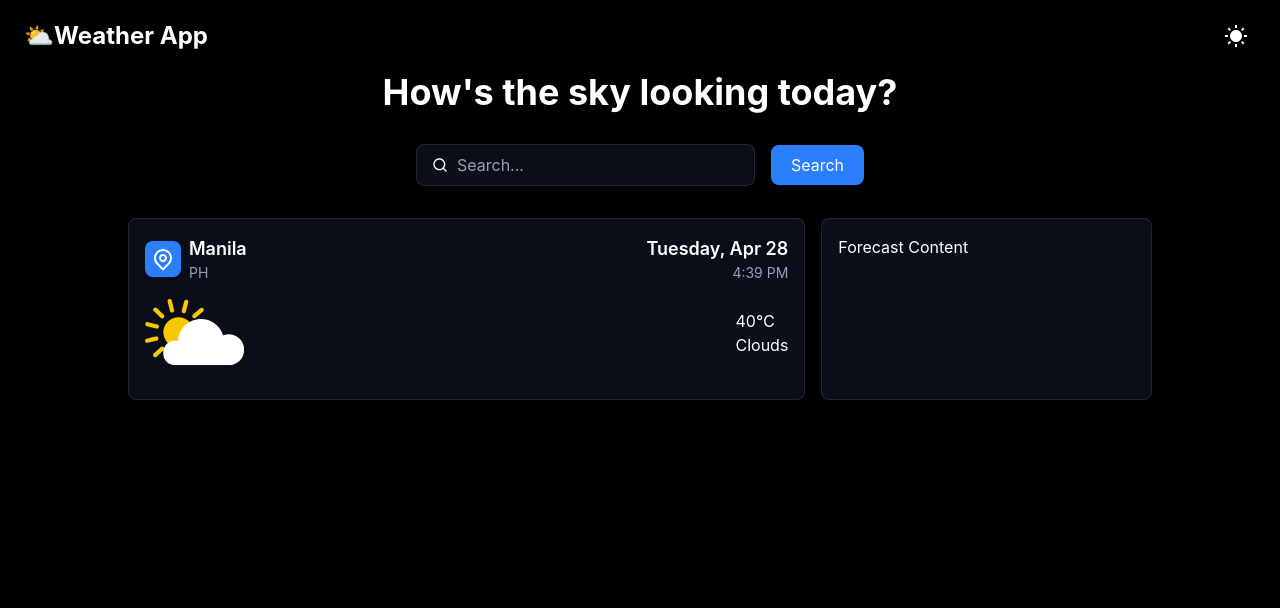
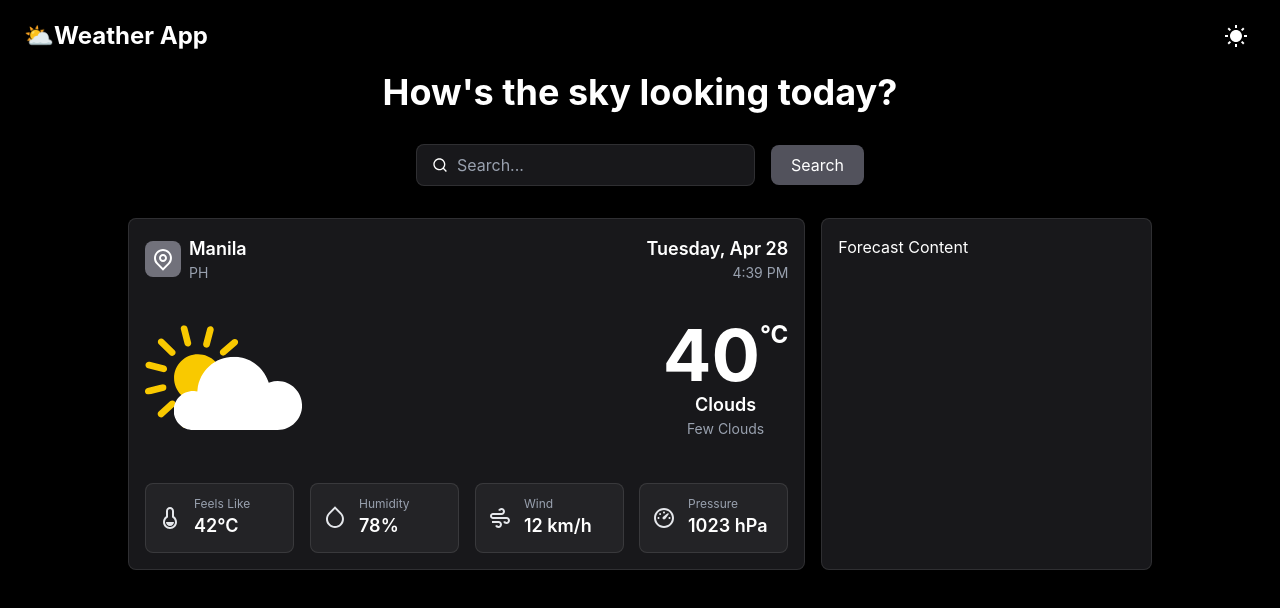
Before and after one commit to ndrxxz/weather-app-react, a React (Vite) app: page / in a window 1280 px wide. Shown: the top 608 px of the page. Built offline with nearby package versions, Linux system fonts and the light colour scheme; no server answers.

Commit message:
finish weather content

```diff
--- a/src/App.jsx
+++ b/src/App.jsx
@@ -1,11 +1,19 @@
 import React, { useEffect, useState } from "react";
-import { RiMapPinLine, RiSearchLine, RiSunFill } from "react-icons/ri";
+import {
+  RiDashboard3Line,
+  RiDropLine,
+  RiMapPinLine,
+  RiSearchLine,
+  RiSunFill,
+  RiTempColdLine,
+  RiWindyLine,
+} from "react-icons/ri";
 import { weatherIcons } from "./weatherIcons";
 
 function App() {
   const [weather, setWeather] = useState(null);
 
-  const apiKey = `97ab2f263763b438f6208e1743a484fe`;
+  const apiKey = `API_KEY`;
   const city = "Manila";
 
   useEffect(() => {
@@ -51,11 +59,11 @@ function App() {
             </span>
             <input
               type="text"
-              className="w-full pl-10 pr-4 py-2 bg-gray-900/60 backdrop-blur-md border border-white/10  rounded-lg text-white placeholder-gray-400 focus:ring-2 focus:ring-gray-400 focus:outline-none shadow-md transition"
+              className="w-full pl-10 pr-4 py-2 bg-zinc-900 backdrop-blur-md border border-white/10  rounded-lg text-white placeholder-gray-400 focus:ring-2 focus:ring-gray-400 focus:outline-none shadow-md transition"
               placeholder="Search..."
             />
           </div>
-          <button className="w-full sm:w-auto bg-blue-500 hover:bg-blue-600 rounded-lg px-5 py-2 transition shadow-md cursor-pointer">
+          <button className="w-full sm:w-auto bg-zinc-600 hover:bg-zinc-500 rounded-lg px-5 py-2 transition shadow-md cursor-pointer">
             Search
           </button>
         </div>
@@ -63,10 +71,10 @@ function App() {
 
       <div className="px-4 mt-8 flex justify-center">
         <div className="grid grid-cols-1 md:grid-cols-3 gap-4 w-full max-w-5xl">
-          <div className="md:col-span-2 bg-gray-900/60 backdrop-blur-md border border-white/10 p-4 rounded-lg">
+          <div className="md:col-span-2 bg-zinc-900 backdrop-blur-md border border-white/10 p-4 rounded-lg space-y-4">
             <div className="flex justify-between items-center gap-4">
               <div className="flex items-center gap-2 min-w-0">
-                <span className="bg-blue-500 p-1.5 sm:p-1.5 rounded-lg">
+                <span className="bg-zinc-500 p-1.5 sm:p-1.5 rounded-lg">
                   <RiMapPinLine className="text-lg sm:text-2xl" />
                 </span>
                 <div>
@@ -76,22 +84,64 @@ function App() {
               </div>
 
               <div className="text-right">
-                <h4 className="text-md sm:text-lg font-semibold">Tuesday, Apr 28</h4>
+                <h4 className="text-md sm:text-lg font-semibold">
+                  Tuesday, Apr 28
+                </h4>
                 <p className="text-xs sm:text-sm text-gray-400">4:39 PM</p>
               </div>
             </div>
 
-            {/* complete the weather data */}
             <div className="flex flex-col items-center sm:flex-row sm:justify-between">
-              <img src={weatherIcons.clouds} alt="weather-icon" className="" />
-              <div className="">
-                <h1 className="">40℃</h1>
-                <h3 className="">Clouds</h3>
+              <img
+                src={weatherIcons.clouds}
+                alt="weather-icon"
+                className="w-32 h-32 sm:w-40 sm:h-40"
+              />
+              <div className="flex flex-col items-center">
+                <h1 className="text-5xl sm:text-7xl font-bold">
+                  40<span className="text-2xl align-top">°C</span>
+                </h1>
+                <h3 className="text-base sm:text-lg font-semibold">Clouds</h3>
+                <h3 className="text-sm text-gray-400">Few Clouds</h3>
+              </div>
+            </div>
+
+            <div className="grid grid-cols-1 sm:grid-cols-2 lg:grid-cols-4 gap-4 mt-6">
+              <div className="flex items-center gap-3 p-3 rounded-lg bg-white/5 border border-white/10 transition-all duration-300 ease-out will-change-transform hover:-translate-y-1 hover:scale-[1.02] hover:bg-white/10">
+                <RiTempColdLine className="text-xl sm:text-2xl text-gray-200" />
+                <div className="flex flex-col leading-tight">
+                  <span className="text-xs text-gray-400">Feels Like</span>
+                  <span className="text-lg font-semibold">42°C</span>
+                </div>
+              </div>
+
+              <div className="flex items-center gap-3 p-3 rounded-lg bg-white/5 border border-white/10 transition-all duration-300 ease-out will-change-transform hover:-translate-y-1 hover:scale-[1.02] hover:bg-white/10">
+                <RiDropLine className="text-xl sm:text-2xl text-gray-200" />
+                <div className="flex flex-col leading-tight">
+                  <span className="text-xs text-gray-400">Humidity</span>
+                  <span className="text-lg font-semibold">78%</span>
+                </div>
+              </div>
+
+              <div className="flex items-center gap-3 p-3 rounded-lg bg-white/5 border border-white/10 transition-all duration-300 ease-out will-change-transform hover:-translate-y-1 hover:scale-[1.02] hover:bg-white/10">
+                <RiWindyLine className="text-xl sm:text-2xl text-gray-200" />
+                <div className="flex flex-col leading-tight">
+                  <span className="text-xs text-gray-400">Wind</span>
+                  <span className="text-lg font-semibold">12 km/h</span>
+                </div>
+              </div>
+
+              <div className="flex items-center gap-3 p-3 rounded-lg bg-white/5 border border-white/10 transition-all duration-300 ease-out will-change-transform hover:-translate-y-1 hover:scale-[1.02] hover:bg-white/10">
+                <RiDashboard3Line className="text-xl sm:text-2xl text-gray-200" />
+                <div className="flex flex-col leading-tight">
+                  <span className="text-xs text-gray-400">Pressure</span>
+                  <span className="text-lg font-semibold">1023 hPa</span>
+                </div>
               </div>
             </div>
           </div>
 
-          <div className="bg-gray-900/60 backdrop-blur-md border border-white/10 p-4 rounded-lg">
+          <div className="bg-zinc-900 backdrop-blur-md border border-white/10 p-4 rounded-lg">
             Forecast Content
           </div>
         </div>
```
